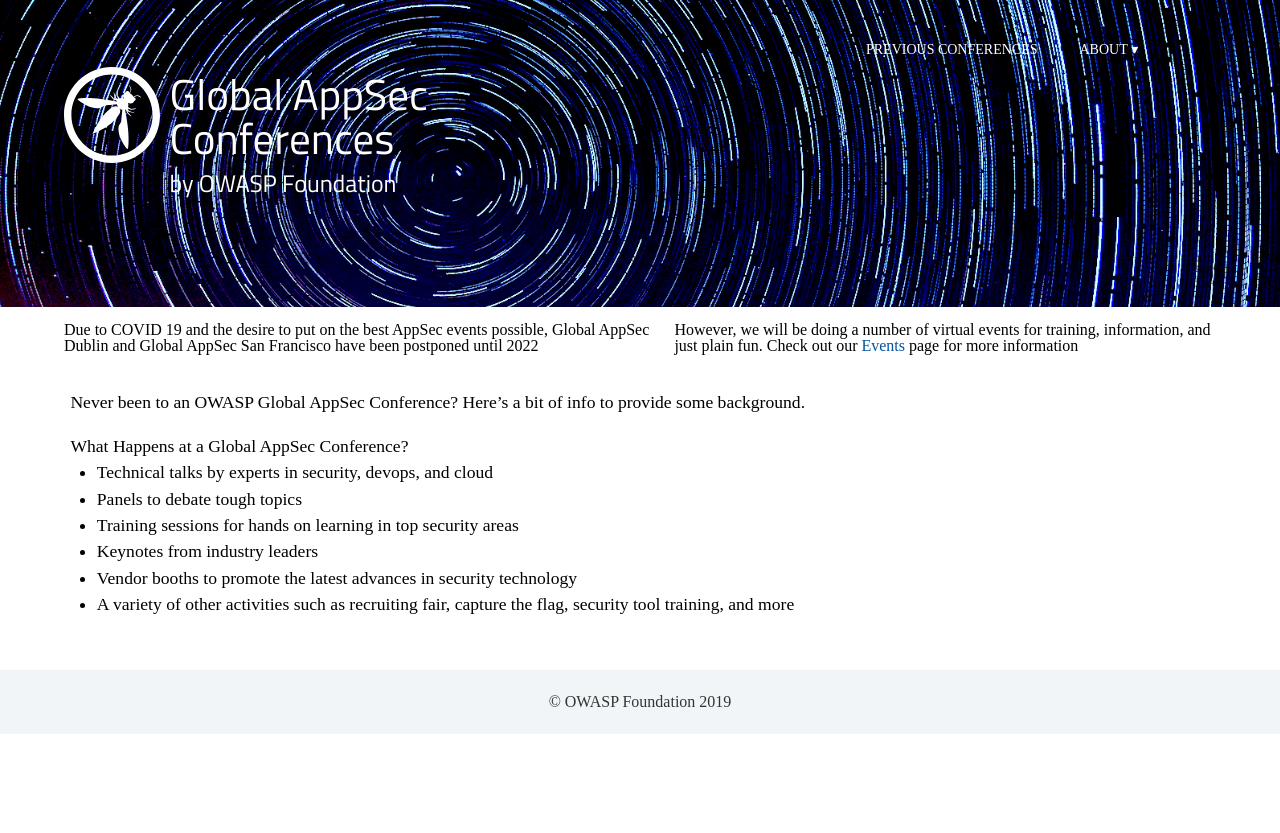
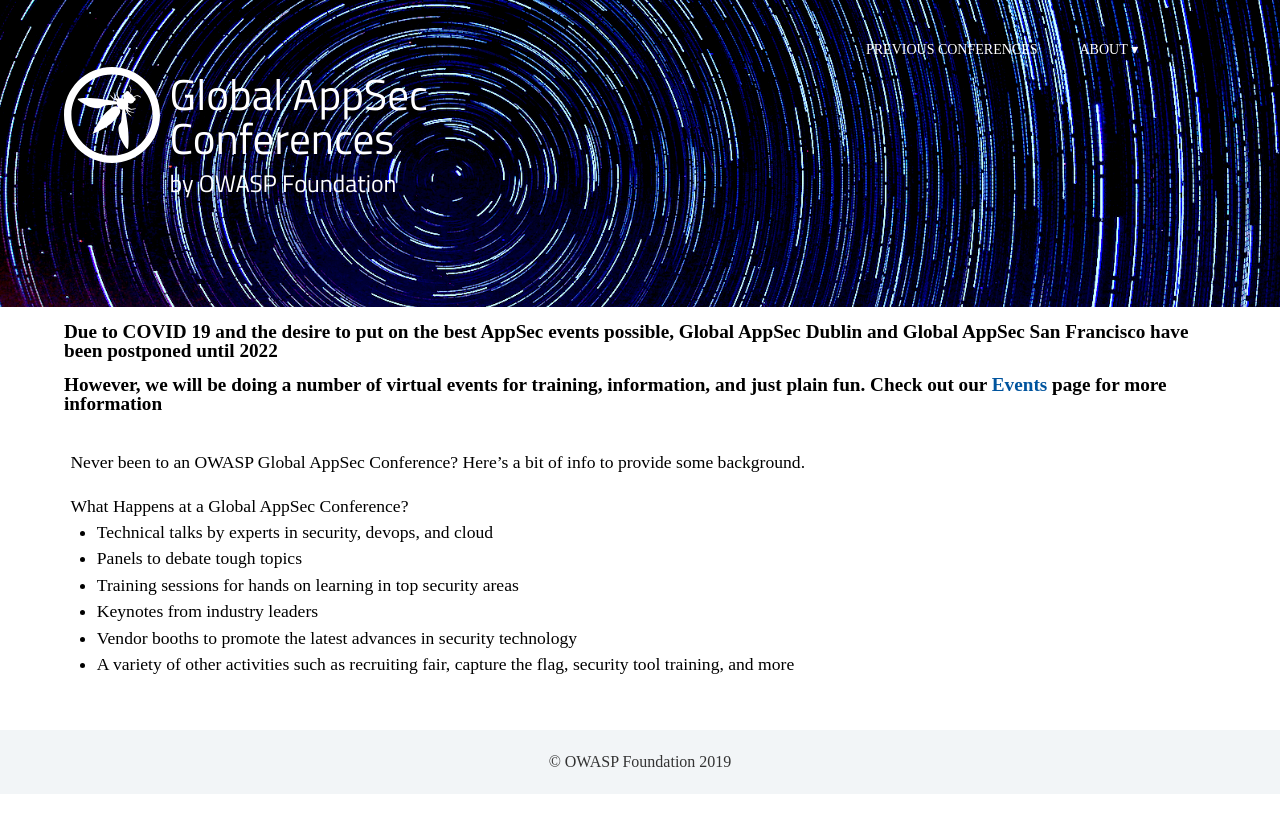
Before and after one commit to OWASP/GlobalAppSecHome, a Jekyll site: the page built from index.html, in a window 1280 px wide. Shown: the top 833 px of the page. Built offline with Jekyll 4.4.1, drawn with Linux system fonts in a browser that asks for light colours; some web fonts are replaced.

Commit message:
Update index.html

```diff
--- a/index.html
+++ b/index.html
@@ -7,11 +7,11 @@
 <!-- rebuild the site -->
 
 <div class="wrapper">
-
-    <p>Due to COVID 19 and the desire to put on the best AppSec events possible, Global AppSec Dublin and Global AppSec San Francisco have been postponed until 2022<p>
-    <p>However, we will be doing a number of virtual events for training, information, and just plain fun.  Check out our <a href="https://owasp.org/events/">Events</a> page for more information</p>
+    <span style="font-size:larger;font-weight:bold;"><p>Due to COVID 19 and the desire to put on the best AppSec events possible, Global AppSec Dublin and Global AppSec San Francisco have been postponed until 2022<p></span>
 </div>
-
+<div class="wrapper">
+    <span style="font-size:larger;font-weight:bold;"><p>However, we will be doing a number of virtual events for training, information, and just plain fun.  Check out our <a href="https://owasp.org/events/">Events</a> page for more information</p></span>
+</div>
 
 
 
```
